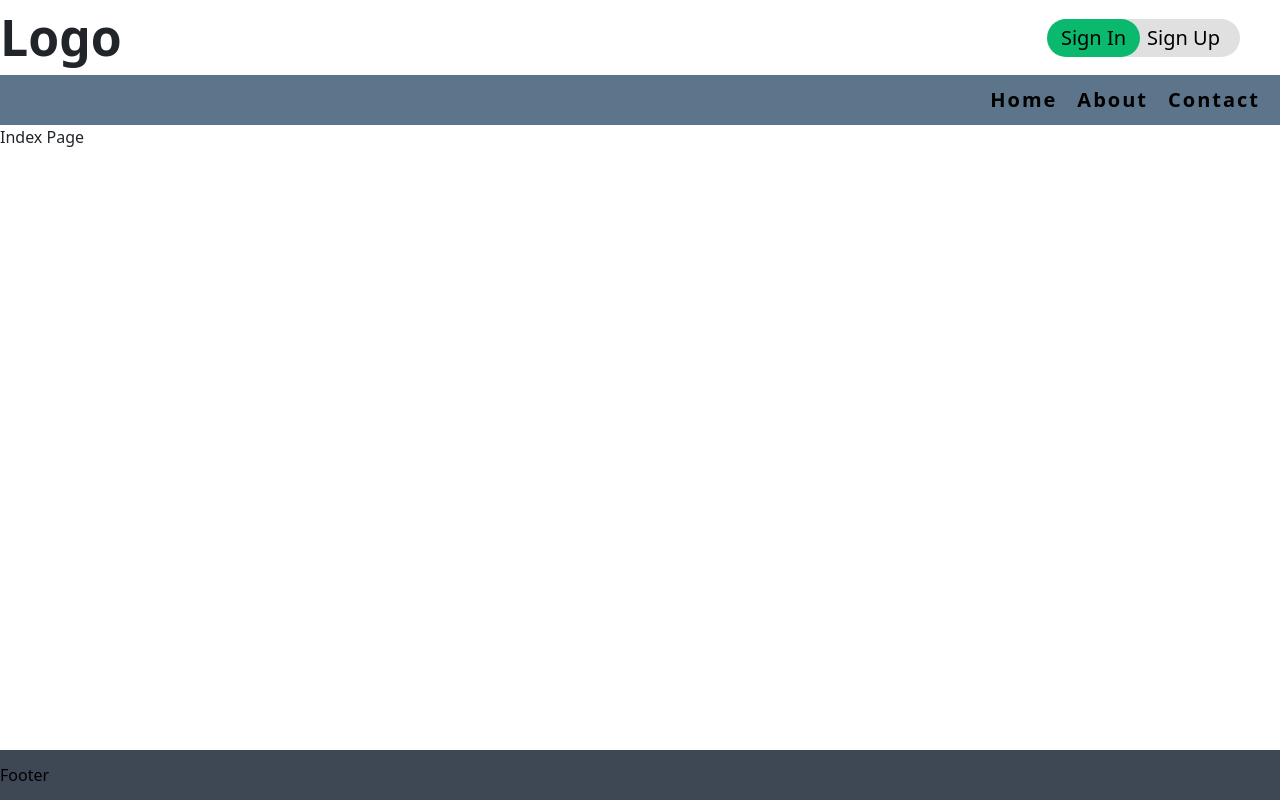
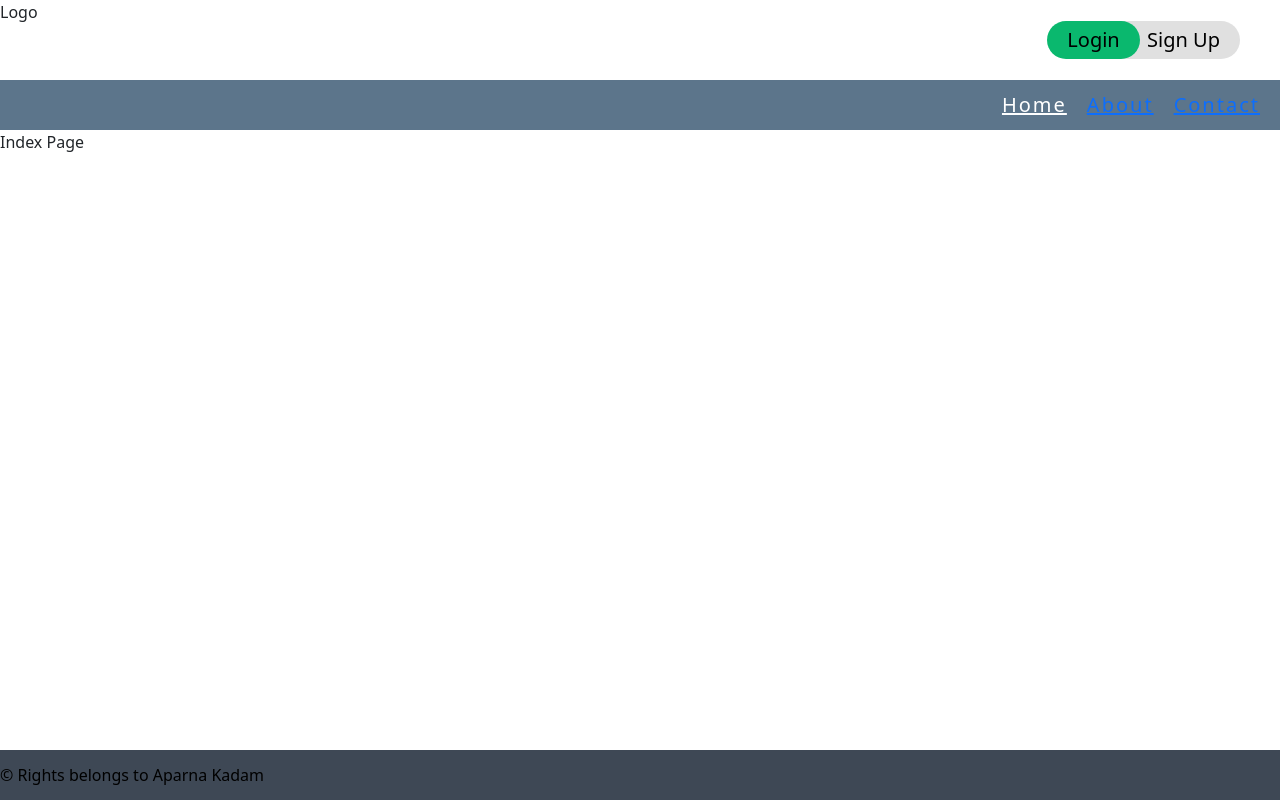
Before and after one commit to aparnajdhv/test, a Next.js app: page / in a window 1280 px wide. Built offline with nearby package versions, Linux system fonts and the light colour scheme.

Commit message:
changes active menu updated

```diff
--- a/src/components/footer.js
+++ b/src/components/footer.js
@@ -2,6 +2,13 @@ import React from 'react'
 
 export const Footer = () => {
   return (
-    <div className='footer'>Footer</div>
+    <div className='footer'>
+      <div className='copyRights'>
+        &copy; Rights belongs to Aparna Kadam
+      </div>
+      <div className='socialMedia'>
+        <img />
+      </div>
+    </div>
   )
 }
--- a/src/components/header.js
+++ b/src/components/header.js
@@ -1,12 +1,16 @@
 import React from 'react'
 
  const header = () => {
+
   return (
     <div className='header'>
+      <div className='svg'>
+      {/* <svg  viewBox="0 0 1440 320"><path fill="#0099ff" fill-opacity="1" d="M0,128L48,138.7C96,149,192,171,288,149.3C384,128,480,64,576,80C672,96,768,192,864,213.3C960,235,1056,181,1152,154.7C1248,128,1344,128,1392,128L1440,128L1440,0L1392,0C1344,0,1248,0,1152,0C1056,0,960,0,864,0C768,0,672,0,576,0C480,0,384,0,288,0C192,0,96,0,48,0L0,0Z"></path></svg> */}
+      </div>
       <div className='logo' >Logo</div>
       <div className='signInUp'>
+          <a className='login '>Login</a>
           <a className='signUp '>Sign Up</a>
-          <a className='login '>Sign In</a>
 
 
       </div>
--- a/src/components/menu.js
+++ b/src/components/menu.js
@@ -1,14 +1,26 @@
 import Link from 'next/link'
-import React from 'react'
+import React, { useEffect, useState } from 'react'
 
 
 export const Menu = () => {
+  const [menuItem,setmenuItem]=React.useState('');
+
+  const fnClick=(eve)=>{
+    setmenuItem(eve.target.id);
+
+  }
+
+  useEffect(()=>{
+    let pathName=window.location.pathname;
+    setmenuItem(pathName.slice(1)|| 'home')
+  },[])
+
   return (
     <div className='menu'>
         <ul>
-            <li><Link href='/home' className='link'>Home</Link></li>
-            <li><Link href='/about' className='link'>About</Link></li>
-            <li><Link href='/contact' className='link'>Contact</Link></li>
+            <li><Link id='home' className={menuItem=='home' && 'activeMenu'} onClick={fnClick} href='/home'>Home</Link></li>
+            <li><Link id='about' className={menuItem=='about' && 'activeMenu'} onClick={fnClick} href='/about'>About</Link></li>
+            <li><Link id='contact' className={menuItem=='contact' && 'activeMenu'} onClick={fnClick} href='/contact'>Contact</Link></li>
         </ul>
     </div>
   )
--- a/src/pages/about.js
+++ b/src/pages/about.js
@@ -1,5 +1,3 @@
-
-
 
 export default function About() {
   return (
--- a/src/styles/globals.css
+++ b/src/styles/globals.css
@@ -2,12 +2,12 @@ body{
     margin: 0;
 }
 .header{
-    font-size: 50px;
-    font-weight: bold;
     display: flex;
+    height: 80px;
 }
 .logo{
     width: 20%;
+
 }
 .signInUp{
     width: 80%;
@@ -96,6 +96,10 @@ body{
     color:#fff;
 }
 
+.activeMenu{
+    color:#fff;
+}
+
 .footer{
     line-height: 50px;
     background-color: #3e4855;
@@ -104,3 +108,13 @@ body{
     position: fixed;
     bottom: 0;
 }
+
+.copyRights{
+    display: inline-block;
+    text-align: left;
+}
+
+.socialMedia{
+    display: inline-block;
+    text-align: right;
+}
```
